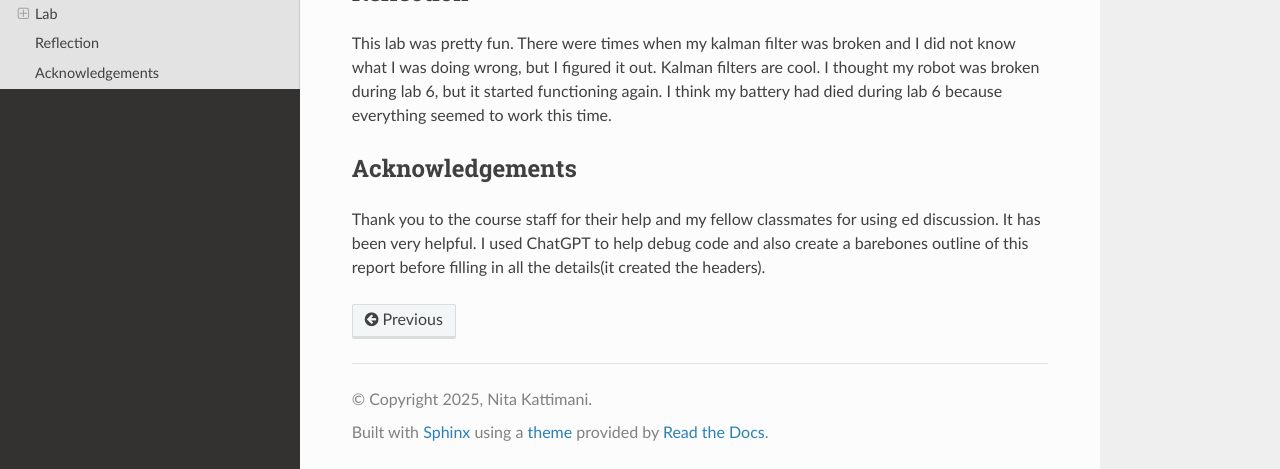
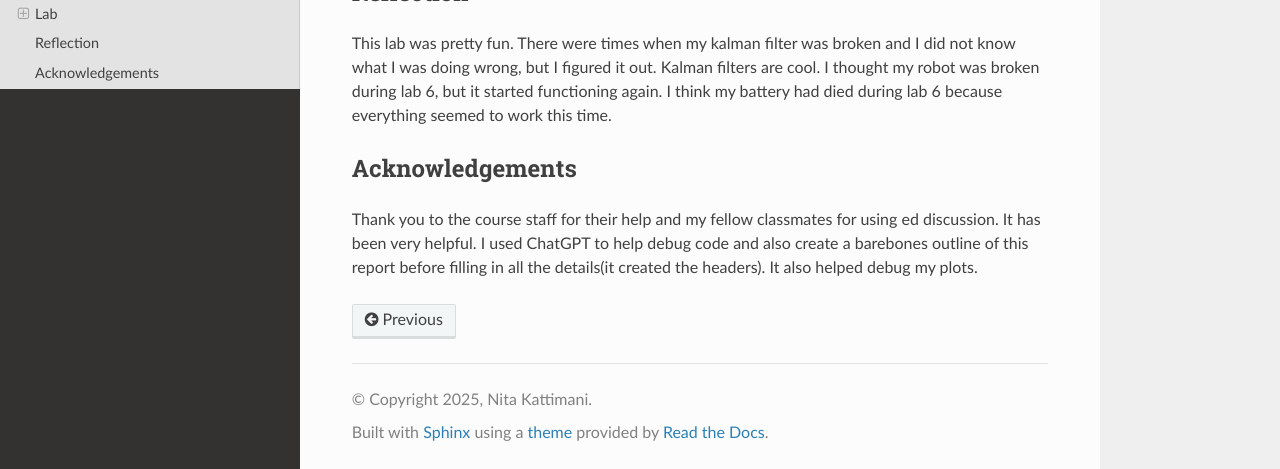
Before and after one commit to nskatti1/Fast-Robots, a Sphinx documentation site: the page built from docs/lab7.rst, in a window 1280 px wide and 900 px high, scrolled down 5870 px, cut to the strip 431-900 px from the top of the window. Built offline with Sphinx 7.4.7 and the Read the Docs theme 3.1.0, drawn with Linux system fonts in a browser that asks for light colours; pages that are not in the unit, such as notebooks, are missing from menus.

Commit message:
Update lab7.rst

```diff
--- a/docs/lab7.rst
+++ b/docs/lab7.rst
@@ -153,4 +153,4 @@ This lab was pretty fun. There were times when my kalman filter was broken and I
 Acknowledgements
 -----------------------------
 Thank you to the course staff for their help and my fellow classmates for using ed discussion. It has been very helpful.
-I used ChatGPT to help debug code and also create a barebones outline of this report before filling in all the details(it created the headers).
+I used ChatGPT to help debug code and also create a barebones outline of this report before filling in all the details(it created the headers). It also helped debug my plots.
```
Also changed, not shown: other parts of docs/lab7.rst (+1 -1 lines).
